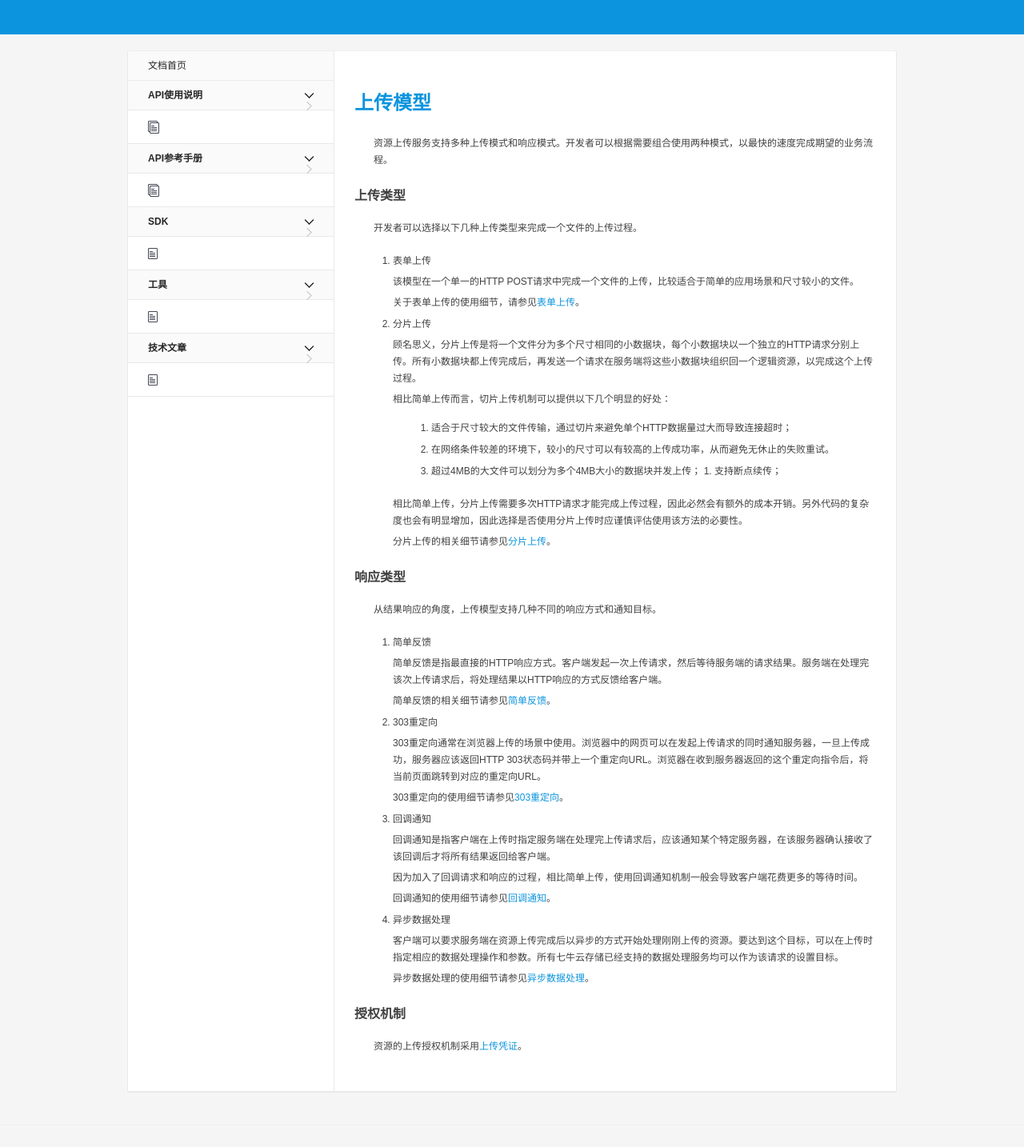
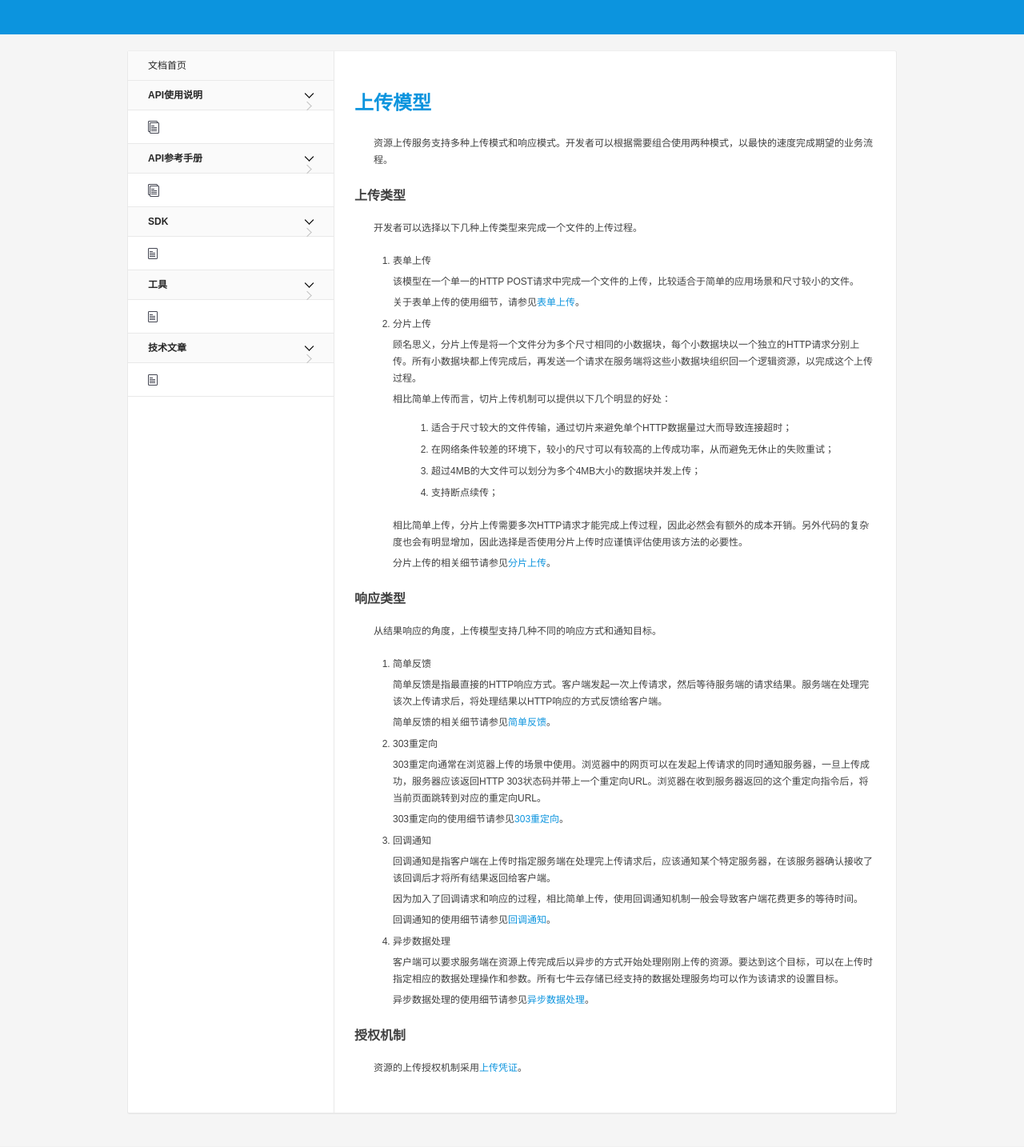
Before and after one commit to qiniu/developer.qiniu.com, a Jekyll site: the page built from docs/v6/api/overview/up/upload-models.md, in a window 1280 px wide. Shown: the whole page at 80% size. Built offline with Jekyll 4.4.1, drawn with Linux system fonts in a browser that asks for light colours; nearby versions of some CDN libraries; library files that are not in the unit come from our copies; before the commit the page ends 1407 px from its top, so only the background shows below that.

Commit message:
List issue in upload model.

```diff
--- a/docs/v6/api/overview/up/upload-models.md
+++ b/docs/v6/api/overview/up/upload-models.md
@@ -26,8 +26,9 @@ order: 550
 	相比简单上传而言，切片上传机制可以提供以下几个明显的好处：
 
 	1. 适合于尺寸较大的文件传输，通过切片来避免单个HTTP数据量过大而导致连接超时；
-	1. 在网络条件较差的环境下，较小的尺寸可以有较高的上传成功率，从而避免无休止的失败重试。
-	1. 超过4MB的大文件可以划分为多个4MB大小的数据块并发上传；	1. 支持断点续传；
+	1. 在网络条件较差的环境下，较小的尺寸可以有较高的上传成功率，从而避免无休止的失败重试；
+	1. 超过4MB的大文件可以划分为多个4MB大小的数据块并发上传；
+	1. 支持断点续传；
 
 	相比简单上传，分片上传需要多次HTTP请求才能完成上传过程，因此必然会有额外的成本开销。另外代码的复杂度也会有明显增加，因此选择是否使用分片上传时应谨慎评估使用该方法的必要性。
 
```
Also changed, not shown: 1 other file.
